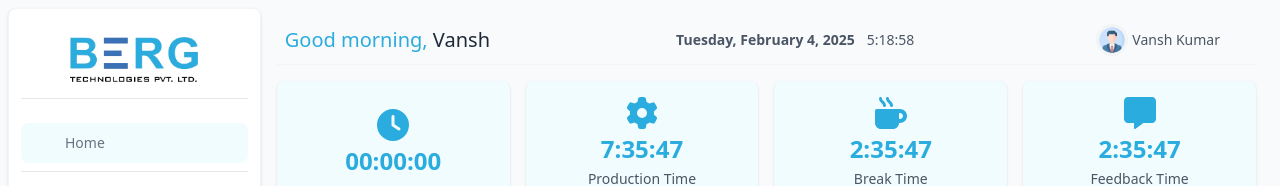
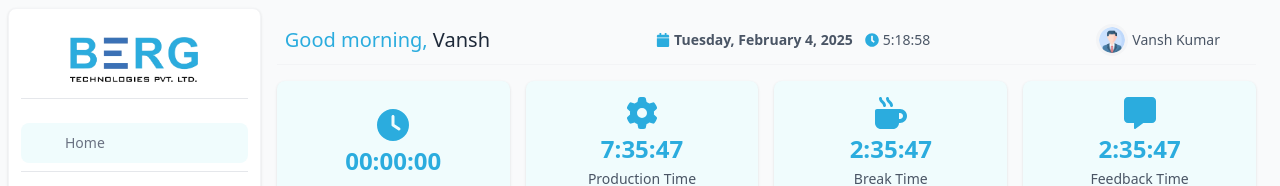
Before and after one commit to ALU-akash/Anvesana, a React (Vite) app in the folder frontend/: page /home in a window 1280 px wide. Shown: the top 186 px of the page. Built offline with nearby package versions, Linux system fonts and the light colour scheme; some icons are missing.

Commit message:
added icons to navbar

```diff
--- a/frontend/src/components/Navbar.jsx
+++ b/frontend/src/components/Navbar.jsx
@@ -2,6 +2,7 @@ import { Link } from "react-router-dom";
 import { useState, useEffect } from "react";
 import profileIcon from "../assets/img/user/profile.png";
 import "boxicons";
+import { FaCalendar, FaClock } from "react-icons/fa";
 
 export default function Navbar() {
   const [currentDate, setCurrentDate] = useState("");
@@ -63,8 +64,10 @@ export default function Navbar() {
         </span>
       </div>
       <div className="flex items-center text-gray-600 text-sm gap-1">
-        <span className="font-semibold pl-1">{currentDate}</span>
-        <span className="ml-2">{time}</span> {/* Display the current time */}
+        <FaCalendar className="text-[#2BACDE]" />
+        <span className="font-semibold">{currentDate}</span>
+        <FaClock className="ml-2 text-[#2BACDE]" />
+        <span>{time}</span> {/* Display the current time */}
       </div>
       <div className="relative">
         {/* Button to toggle dropdown */}
@@ -91,12 +94,15 @@ export default function Navbar() {
             onClick={() => setDropdownOpen(false)} // Close on click outside
           >
             <ul className="py-1 text-sm text-gray-700">
-              <Link to="/profile" className="flex gap-1 px-4 py-2 hover:bg-gray-100 cursor-pointer">
-              <box-icon name='user' size="xs" color='#364153' ></box-icon>
+              <Link
+                to="/profile"
+                className="flex gap-1 px-4 py-2 hover:bg-gray-100 cursor-pointer"
+              >
+                <box-icon name="user" size="xs" color="#364153"></box-icon>
                 Profile
               </Link>
               <li className="flex gap-1 px-4 py-2 hover:bg-gray-100 text-red-500 cursor-pointer">
-                <box-icon name='log-out' size='xs' color='#fb2c36'></box-icon>
+                <box-icon name="log-out" size="xs" color="#fb2c36"></box-icon>
                 Logout
               </li>
             </ul>
```
